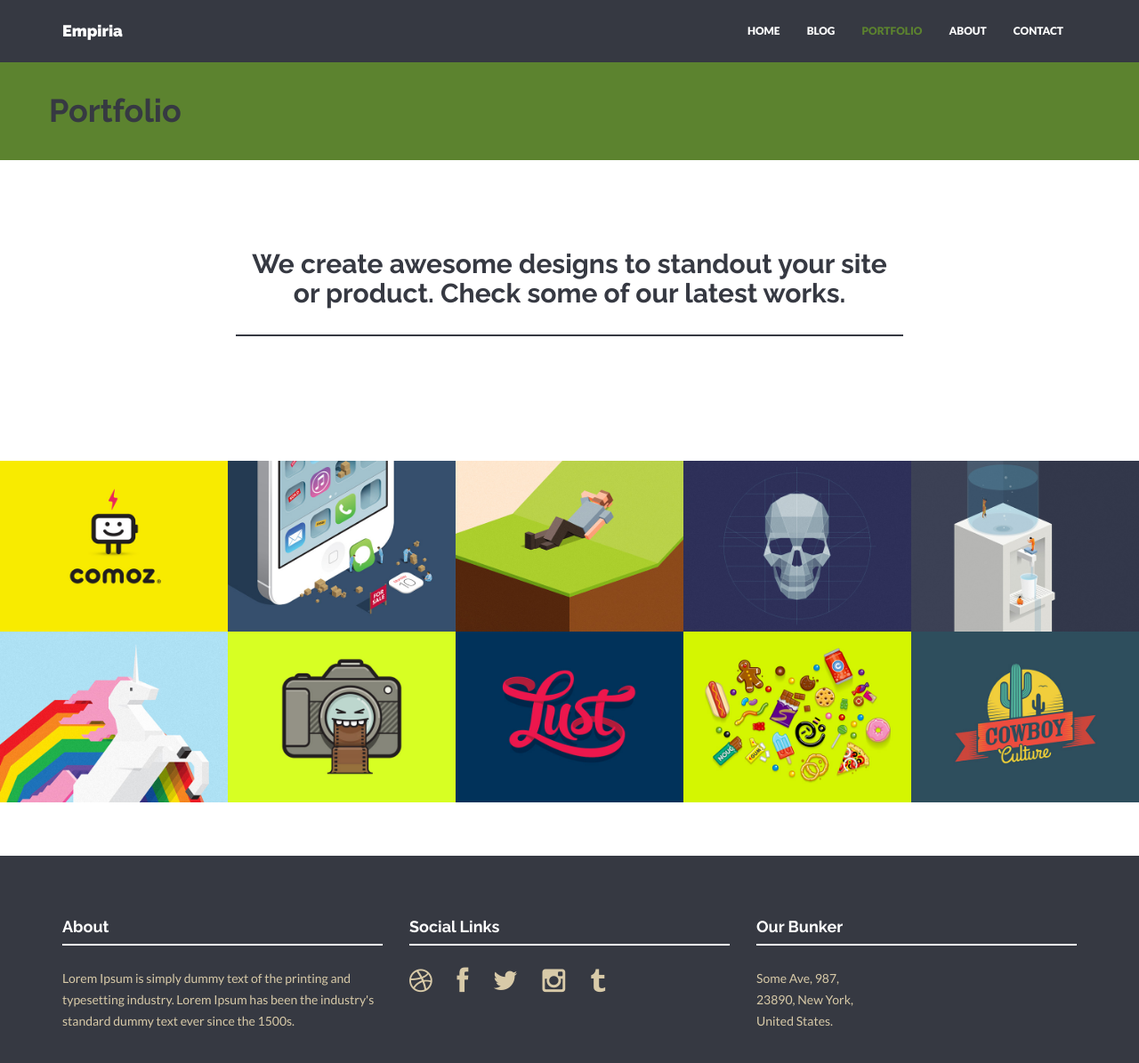
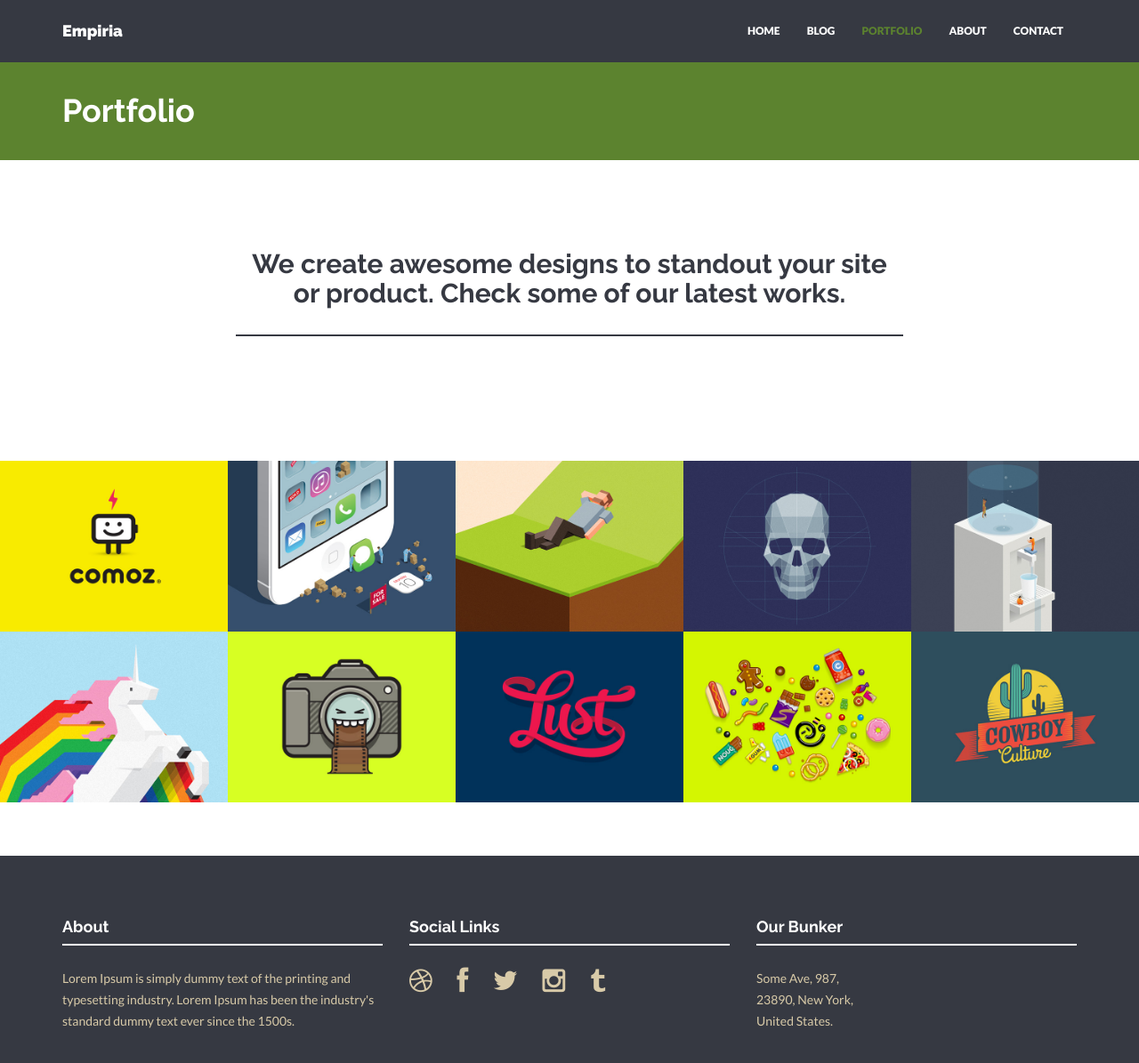
Before and after one commit to ChibiCritters/empiria-card-game, a Jekyll site: the page built from portfolio.html, in a window 1280 px wide and 1232 px high. Shown: the top 1195 px of the window at 89% size. Built offline with Jekyll 4.4.1, drawn with Linux system fonts in a browser that asks for light colours; nearby versions of some CDN libraries.

Commit message:
hills instead of forest, styles for headers

```diff
--- a/_includes/css/style.css
+++ b/_includes/css/style.css
@@ -388,7 +388,7 @@
 ################################################################# */
 /* General Tweaks */
 
-#blue {
+#green {
 	background: {{ site.colors.primary }};
 	margin-top: 60px;
 	margin-bottom: 60px;
@@ -396,7 +396,9 @@
 	padding-bottom: 25px;
 }
 
-#blue h3 {
+#green h1,
+#green h2,
+#green h3 {
 	color: white;
 	margin-left: 15px;
 }
--- a/_includes/header.html
+++ b/_includes/header.html
@@ -7,7 +7,7 @@
                 <h5>Print out the assets, get some standard 52 card decks, and grow your empire!</h5>
             </div>
             <div class="col-lg-8 col-lg-offset-2 himg">
-                <img src="{{ "/assets/img/forest.jpeg" | prepend: site.baseurl }}" class="img-responsive">
+                <img src="{{ "/assets/img/hills.jpeg" | prepend: site.baseurl }}" class="img-responsive">
             </div>
         </div><!-- /row -->
     </div> <!-- /container -->
--- a/_includes/wrap.html
+++ b/_includes/wrap.html
@@ -1,7 +1,7 @@
-<div id="blue">
+<div id="green">
     <div class="container">
         <div class="row">
             <h1>{% if page.wrap_title %}{{ page.wrap_title }}{% else %}{{ page.title }}{% endif %}</h1>
         </div><!-- /row -->
     </div> <!-- /container -->
-</div><!-- /blue -->
+</div><!-- /green -->
```
Also changed, not shown: assets/img/hills.jpeg (added), 1 other file.
